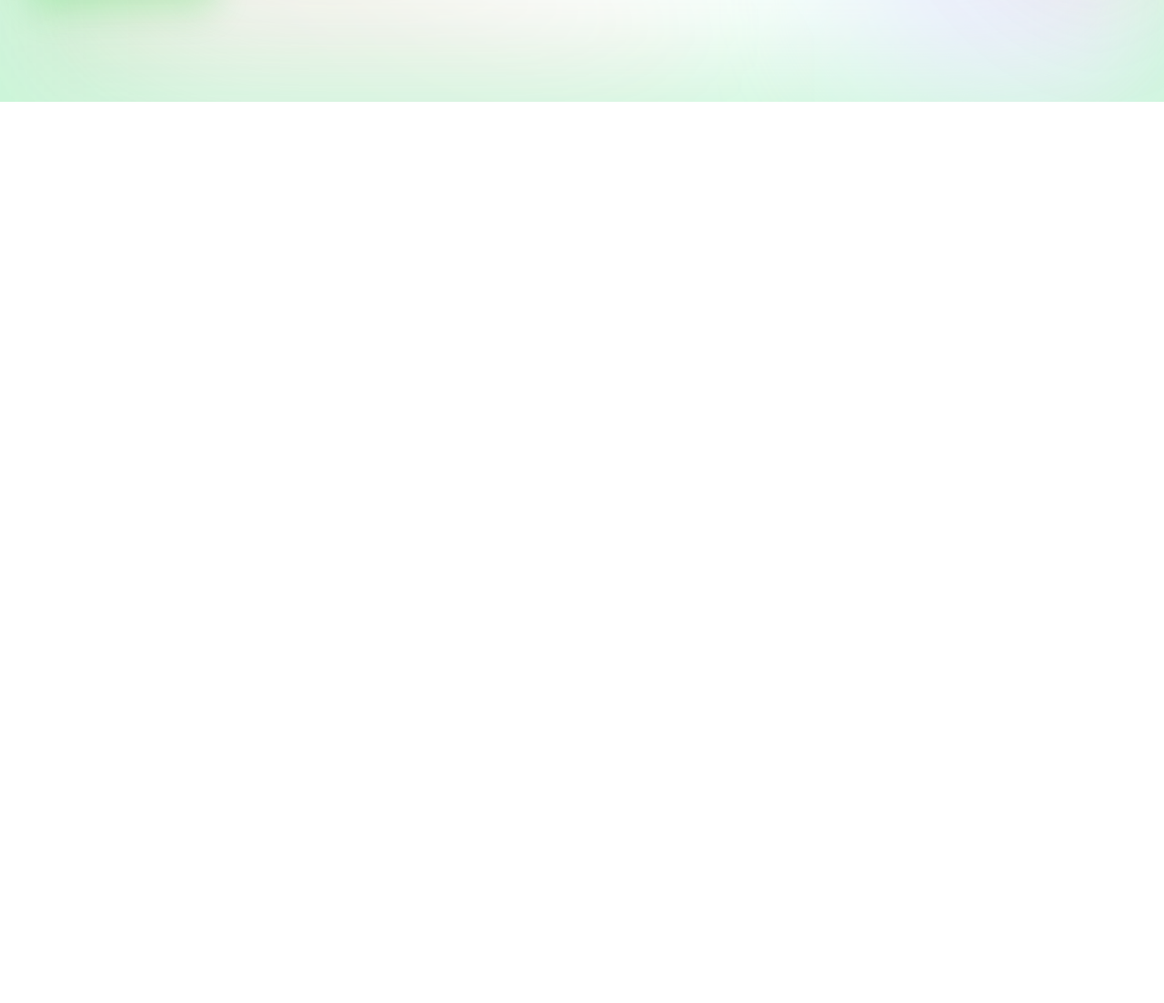
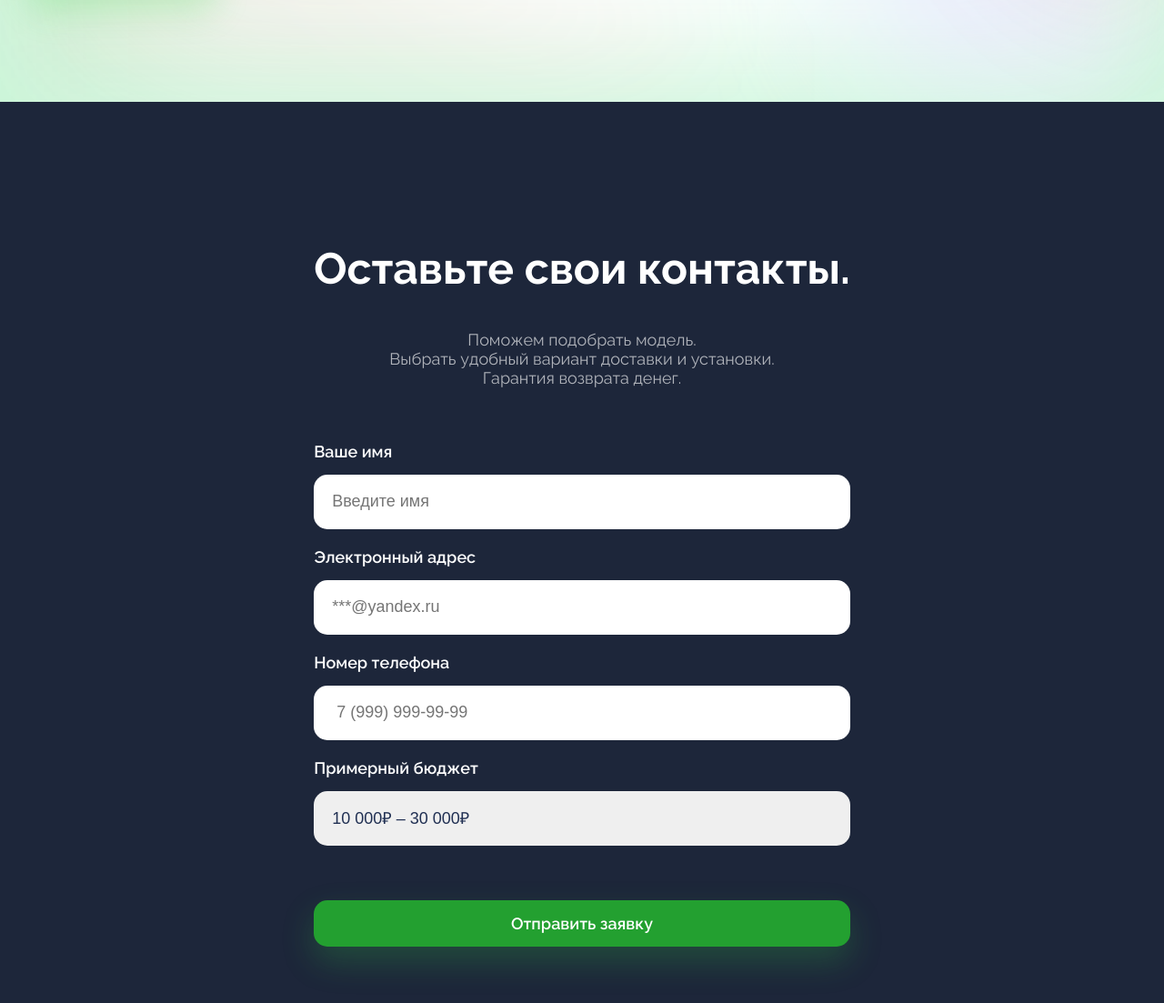
Before and after one commit to Dante13Dark/green-corp-landing, a plain HTML site: page index.html in a window 1280 px wide. Shown: the part 709-1812 px from the top of the page at 91% size. Before the commit the page ends 821 px from the top, so only its background shows below. Drawn offline with Linux system fonts and the light colour scheme.

Commit message:
Сделал форму обратной связи

```diff
--- a/index.html
+++ b/index.html
@@ -5,7 +5,7 @@
 	<title>Солнечные батареи GreenCorp</title>
 	<link rel="stylesheet" href="main.css">
 	<link href="https://fonts.googleapis.com/css2?family=Raleway:wght@100;300;400;500;600;700;800&display=swap"
-		rel="stylesheet">
+	rel="stylesheet">
 </head>
 
 <body>
@@ -28,6 +28,41 @@
 			<img class="about__image" src="img/solar-panel.png">
 		</div>
 	</section>
+
+	<section class="form">
+		<div class="form__containter">
+			<h1>Оставьте свои контакты.</h1>
+			<p>
+				Поможем подобрать модель.<br>
+				Выбрать удобный вариант доставки и установки.<br>
+				Гарантия возврата денег.
+			</p>
+			<form>
+				<div class="form__group">
+					<label for="name">Ваше имя</label>
+					<input type="text" placeholder="Введите имя" id="name">
+				</div>
+				<div class="form__group">
+					<label for="email">Электронный адрес</label>
+					<input type="email" placeholder="***@yandex.ru" id="email">
+				</div>
+				<div class="form__group">
+					<label for="phone">Номер телефона</label>
+					<input type="tel" placeholder=" 7 (999) 999-99-99" id="phone">
+				</div>
+				<div class="form__group">
+					<label for="budget">Примерный бюджет</label>
+					<select id="budget">
+						<option value="10-30">10 000₽ – 30 000₽</option>
+						<option value="30-60">30 000₽ – 60 000₽</option>
+						<option value="60-100">60 000₽ – 100 000₽</option>
+						<option value="100+">100 000₽</option>
+					</select>
+				</div>
+				<button class="form__sumbit" type="sumbit">Отправить заявку</button>
+			</form>
+		</div>
+	</section>
 </body>
 
 </html>
--- a/main.css
+++ b/main.css
@@ -80,3 +80,78 @@ button {
 .about__info {
 	max-width: 550px;
 }
+
+.form__container {
+	width: 550px;
+}
+
+.form {
+	background-color: #1d263a;
+	color:#fff;
+	padding-top: 115px;
+	padding-bottom: 115px;
+	text-align: center;
+	display: flex;
+	justify-content: center;
+	align-items: center;
+}
+
+.form h1 {
+	font-size: 48px;
+}
+
+.form p {
+	font-size: 18px;
+	opacity: 0.65;
+}
+
+.form__group {
+	display: flex;
+	flex-direction: column;
+	text-align: left;
+}
+
+.form form {
+	display: grid;
+	margin-top: 60px;
+	row-gap: 20px;
+}
+
+.form label {
+	font-size: 18px;
+	font-weight: 600;
+	margin-bottom: 15px;
+}
+
+.form input, select {
+	font-size: 18px;
+	color: #213053;
+	height: 60px;
+	padding-top: 0;
+	padding-bottom: 0;
+	padding-left: 20px;
+	padding-right: 20px;
+	border-radius: 15px;
+	border: none;
+}
+
+.form__sumbit {
+	font-size: 18px;
+	font-weight: 600;
+	margin-top: 40px;
+}
+
+select {
+	appearance: none;
+	outline: none;
+}
+
+input {
+	outline: none;
+}
+
+button:hover {
+	background-color: #f6980c;
+	box-shadow: 0 16px 36px rgba(246 152 12 / 20%);
+	transition: background-color 0.2s ease-in;
+}
```
